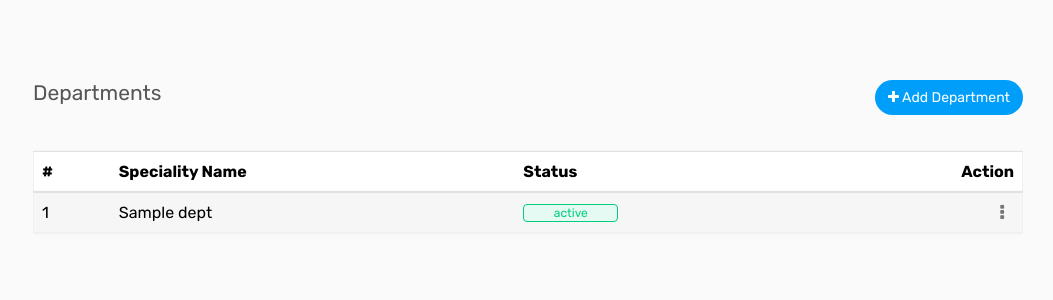
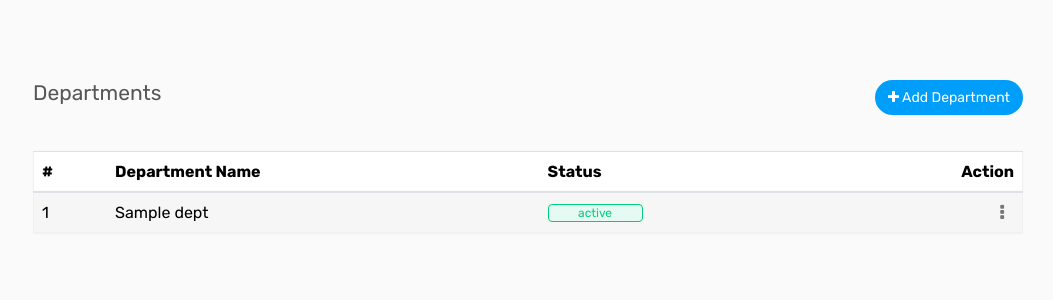
Before and after one commit to LeonGodfrey/doctor-connect, a PHP site: template views/depts.php in a window 1280 px wide. Shown: the top 300 px of the page, without its empty margins (227-1280 px from the left). Run offline with PHP 8.4, Linux system fonts and the light colour scheme; a user stored in the database is signed in; the template is opened without the code that fills it: most values are stand-ins (such as "Sample title", 1, 10 or a date in 2020).

Commit message:
Update depts.php

```diff
--- a/views/depts.php
+++ b/views/depts.php
@@ -19,7 +19,7 @@
                                 <thead>
                                     <tr>
                                         <th>#</th>
-                                        <th>Speciality Name</th>
+                                        <th>Department Name</th>
                                         <th>Status</th>
                                         <th class="text-right">Action</th>
                                     </tr>
```
